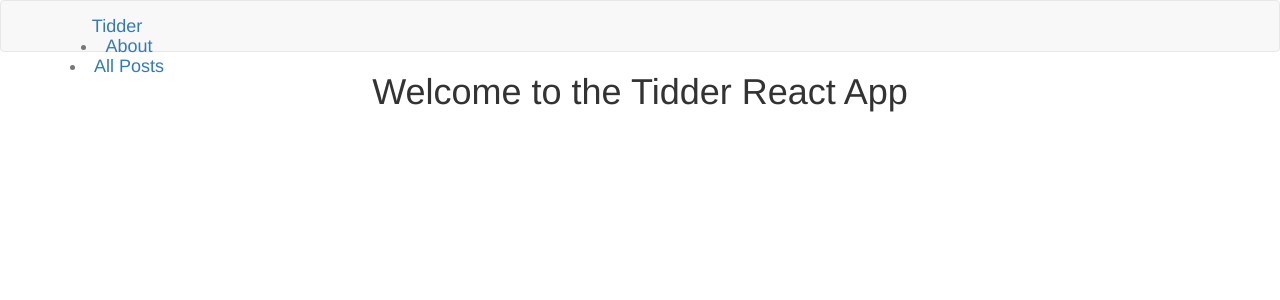
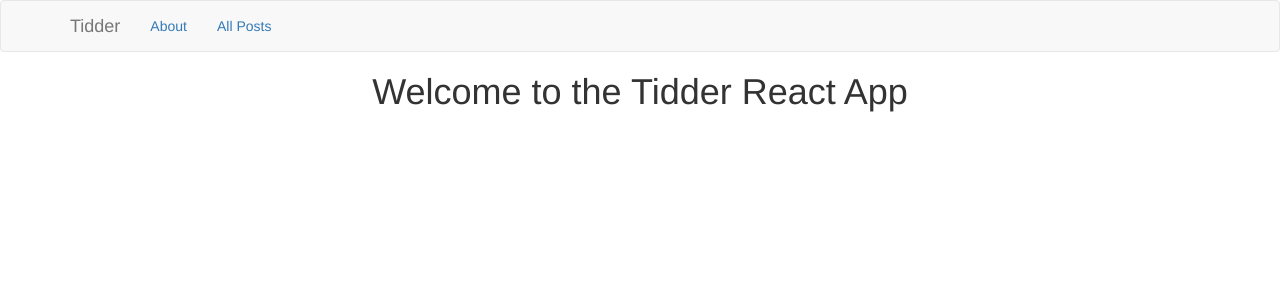
Before and after one commit to jmulloy/tidder-client, a React (Create React App) app: page / in a window 1280 px wide. Shown: the top 300 px of the page. Built offline with nearby package versions, Linux system fonts and the light colour scheme.

Commit message:
Reverting back to original layout

```diff
--- a/src/components/Navbar.js
+++ b/src/components/Navbar.js
@@ -9,21 +9,16 @@ class Header extends React.Component {
 
               <Navbar.Brand>
               <Link to='/'>Tidder</Link>
-              {/* <Nav> */}
-                  <NavItem eventKey={2}><Link to='/about'>About</Link></NavItem>
-                  <NavItem eventKey={2}><Link to='/posts'>All Posts</Link></NavItem>
-
-              {/* </Nav> */}
 
               </Navbar.Brand>
-{/*
+
 
               <Nav>
                   <NavItem eventKey={2}><Link to='/about'>About</Link></NavItem>
                   <NavItem eventKey={2}><Link to='/posts'>All Posts</Link></NavItem>
 
               </Nav>
-             */}
+
             </Navbar>
         )
     }
```
